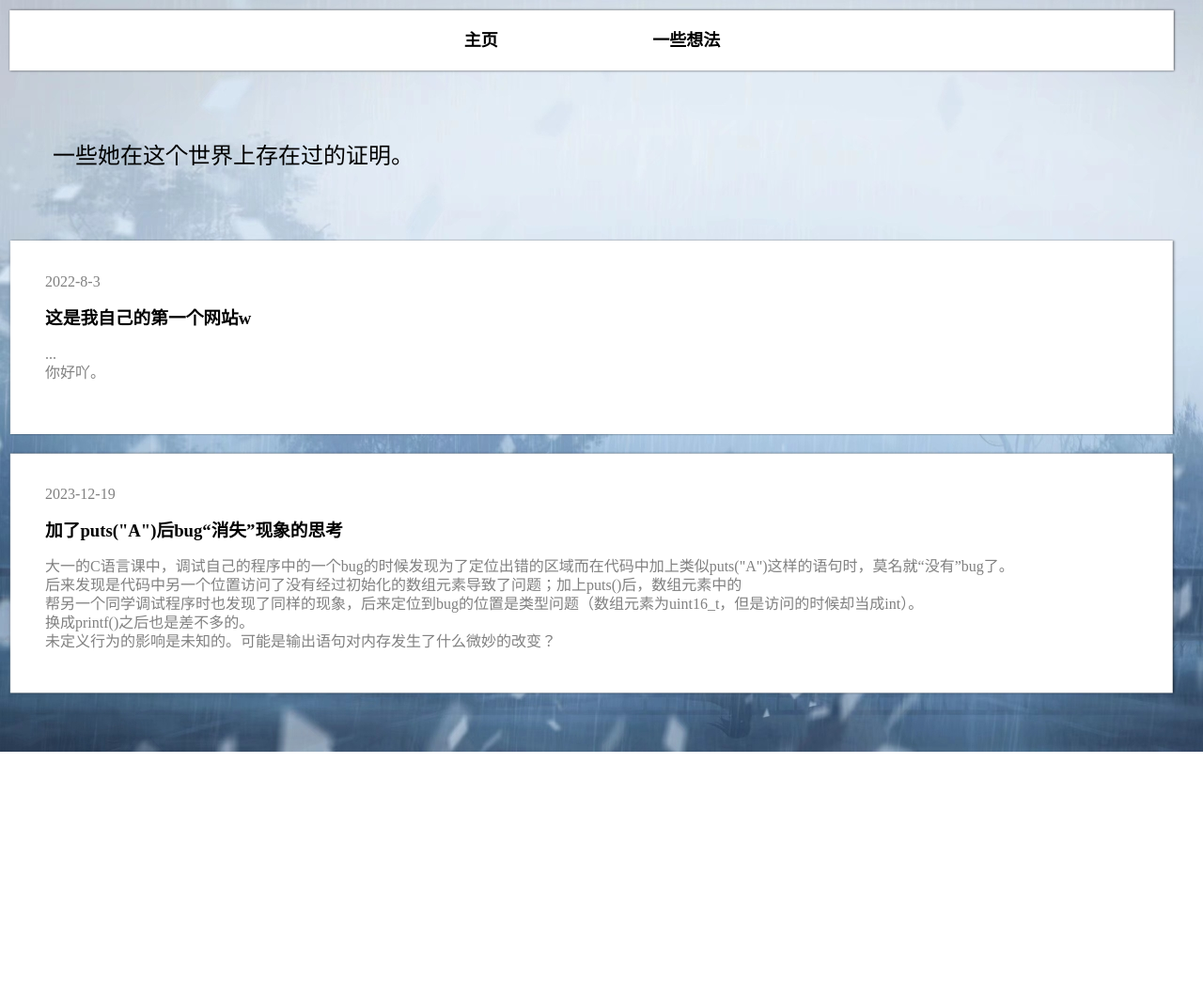
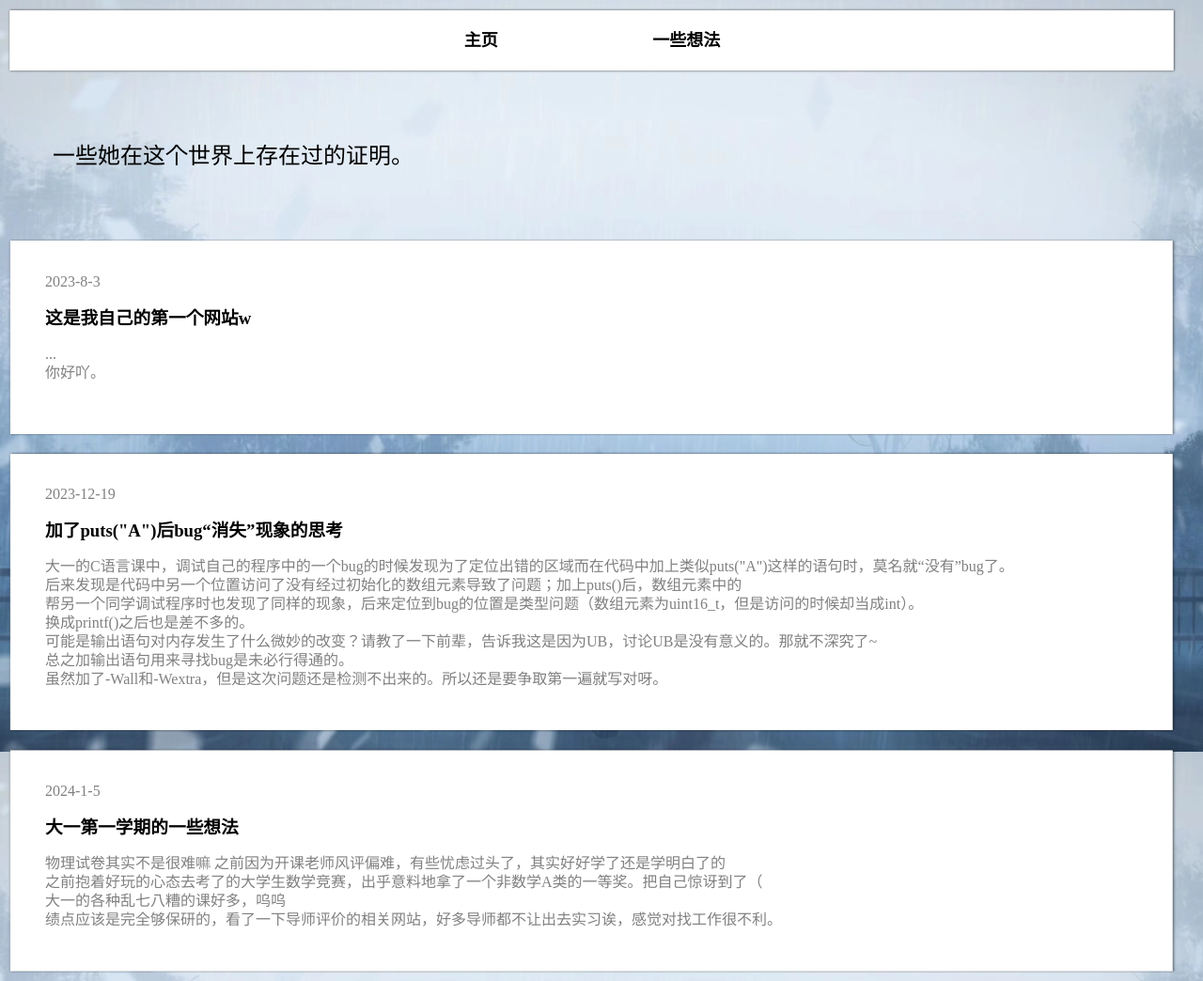
Before and after one commit to smallerstar/smallerstar.github.io, a plain HTML site: page sub-site/mywords.html in a window 1280 px wide. Shown: the whole page at 94% size. Before the commit the page ends 800 px from the top, so only its background shows below. Drawn offline with Linux system fonts and the light colour scheme; a web font is replaced by a local one.

Commit message:
Add files via upload

```diff
--- a/sub-site/mywords.html
+++ b/sub-site/mywords.html
@@ -19,14 +19,14 @@
 
         <div class="mywords" style="height: 210px; background-size: 100% 210px;">
             <p><br></p>
-            <div id="date-and-context">2022-8-3</div>
+            <div id="date-and-context">2023-8-3</div>
             <h3>这是我自己的第一个网站w</h3>
             <p id="date-and-context">...
                 <br>你好吖。
             </p>
         </div>
 
-        <div class="mywords" style="height: 260px; background-size: 100% 260px;">
+        <div class="mywords" style="height: 300px; background-size: 100% 300px;">
             <p><br></p>
             <div id="date-and-context">2023-12-19</div>
             <h3>加了puts("A")后bug“消失”现象的思考</h3>
@@ -34,7 +34,20 @@
                 <br>后来发现是代码中另一个位置访问了没有经过初始化的数组元素导致了问题；加上puts()后，数组元素中的
                 <br>帮另一个同学调试程序时也发现了同样的现象，后来定位到bug的位置是类型问题（数组元素为uint16_t，但是访问的时候却当成int）。
                 <br>换成printf()之后也是差不多的。
-                <br>未定义行为的影响是未知的。可能是输出语句对内存发生了什么微妙的改变？
+                <br>可能是输出语句对内存发生了什么微妙的改变？请教了一下前辈，告诉我这是因为UB，讨论UB是没有意义的。那就不深究了~
+                <br>总之加输出语句用来寻找bug是未必行得通的。
+                <br>虽然加了-Wall和-Wextra，但是这次问题还是检测不出来的。所以还是要争取第一遍就写对呀。
+            </p>
+        </div>
+
+        <div class="mywords" style="height: 240px; background-size: 100% 240px;">
+            <p><br></p>
+            <div id="date-and-context">2024-1-5</div>
+            <h3>大一第一学期的一些想法</h3>
+            <p id="date-and-context">物理试卷其实不是很难嘛 之前因为开课老师风评偏难，有些忧虑过头了，其实好好学了还是学明白了的
+                <br>之前抱着好玩的心态去考了的大学生数学竞赛，出乎意料地拿了一个非数学A类的一等奖。把自己惊讶到了（
+                <br>大一的各种乱七八糟的课好多，呜呜
+                <br>绩点应该是完全够保研的，看了一下导师评价的相关网站，好多导师都不让出去实习诶，感觉对找工作很不利。
             </p>
         </div>
 
```
